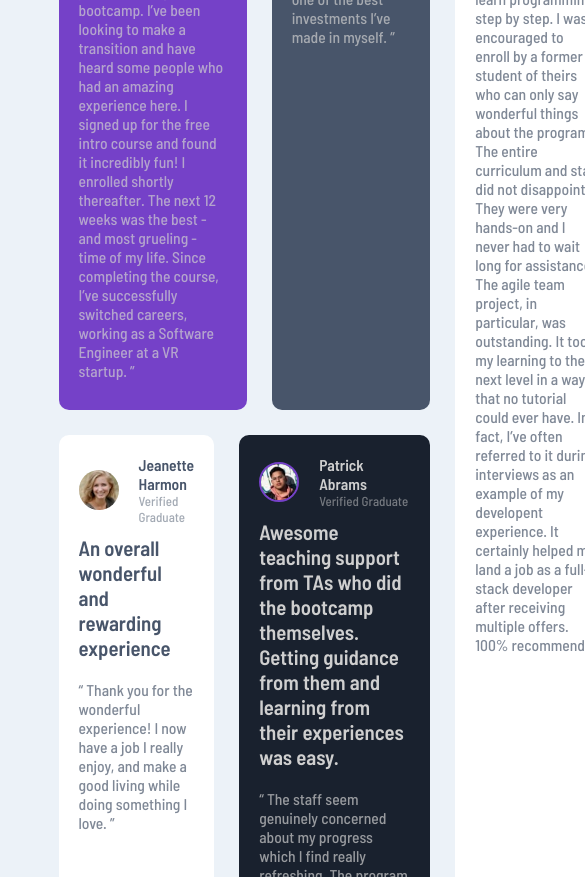
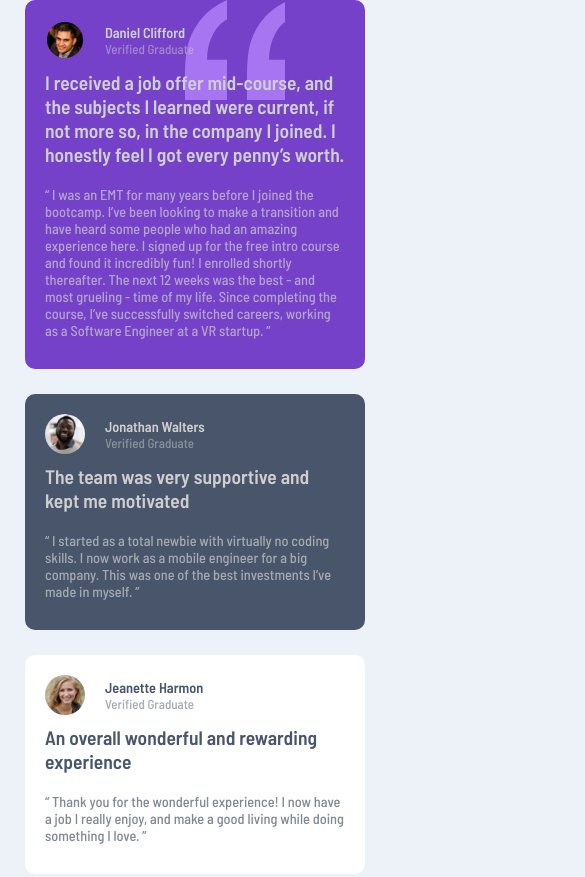
Before and after one commit to Niitram/frontendMentor-testimonials-grid-cards, a website: page index.html in a window 390 px wide. Shown: the top 877 px of the page, 585 px wide, since content can reach past the window. Drawn offline with Linux system fonts and the light colour scheme.

Commit message:
responsive

```diff
--- a/scss/style.scss
+++ b/scss/style.scss
@@ -17,10 +17,10 @@
     font-weight: 600;
 }
 .font-size--1{
-    font-size: 1.2rem;
+    font-size: 1.1rem;
 }
 .font-size--2{
-    font-size: 1.6rem;
+    font-size: 1.5rem;
 }
 .color--white{
     color: $White;
@@ -137,4 +137,26 @@ section{
 
     }
 
+}
+
+@media (max-width: 500px) {
+    section{
+        height: auto;
     }
+    .contenedor{
+        display: grid;
+        grid-template-areas: "card-1"
+                            "card-2"
+                            "card-3"
+                            "card-4"
+                            "card-5";
+        grid-template-columns:1fr;
+        grid-template-rows: 1fr;
+        grid-row-gap: 25px;
+        width: 100%;
+
+        .card{
+            margin: 0 25px;
+        }
+    }
+}
```
Also changed, not shown: css/main.css.
